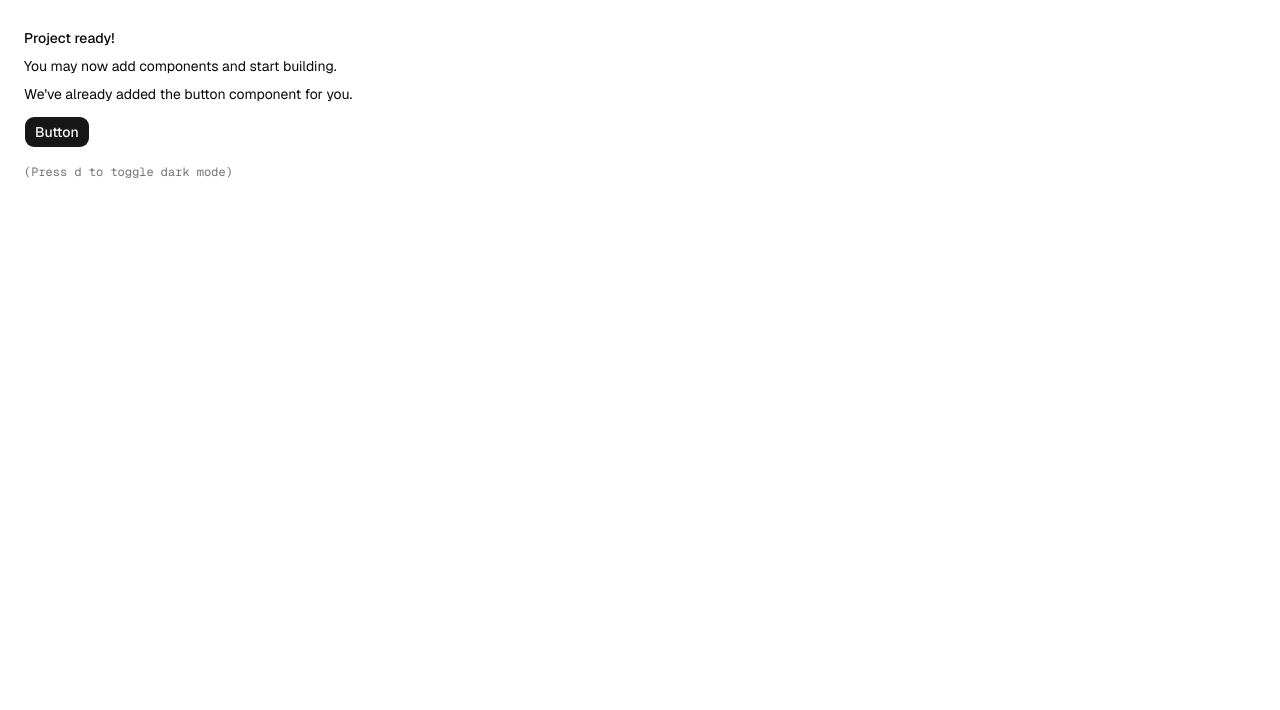
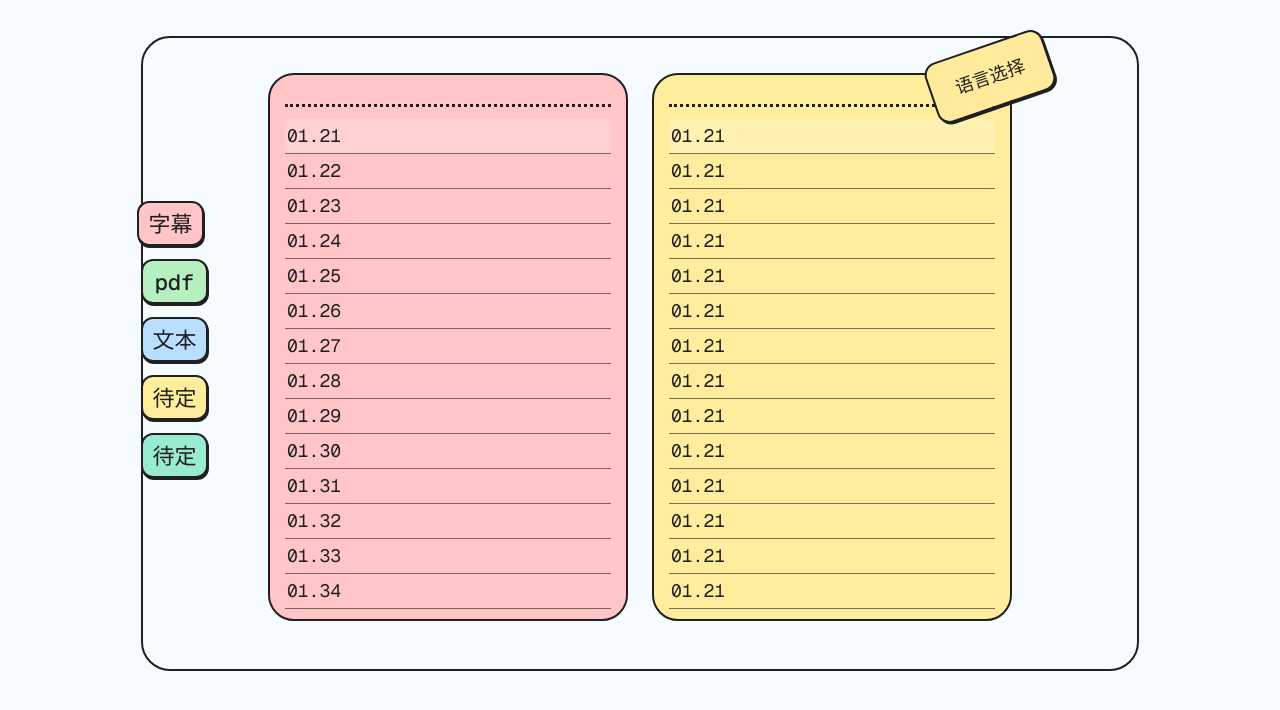
Before and after one commit to Twor/Subtitle-Translate, a Next.js app in the folder apps/web/: page / in a window 1280 px wide. Shown: the top 710 px of the page. Built offline with nearby package versions, Linux system fonts and the light colour scheme.

Commit message:
feat(web): implement subtitle translation workspace

```diff
--- a/apps/web/app/page.tsx
+++ b/apps/web/app/page.tsx
@@ -1,19 +1,176 @@
+"use client"
+
+import { useState } from "react"
 import { Button } from "@workspace/ui/components/button"
 
+const navigation = [
+  { label: "字幕", color: "pink", count: 12 },
+  { label: "pdf", color: "green", count: 4 },
+  { label: "文本", color: "blue", count: 8 },
+  { label: "待定", color: "yellow", count: 3 },
+  { label: "待定", color: "mint", count: 2 },
+] as const
+
+const sourceRows = [
+  "欢迎使用字幕翻译工作台",
+  "把每一句话，翻译成更好的表达",
+  "选择左侧的文件开始编辑",
+  "所有内容都会自动保存",
+  "让字幕和文字保持准确",
+  "检查时间轴和语言风格",
+  "快速预览你的翻译结果",
+  "一切准备就绪",
+  "今天也要顺利完成工作",
+  "保持专注，继续前进",
+  "还有几行内容等待处理",
+  "完成后即可导出文件",
+  "最后检查一次拼写",
+  "字幕翻译完成",
+]
+
+const translatedRows = [
+  "01.21",
+  "01.21",
+  "01.21",
+  "01.21",
+  "01.21",
+  "01.21",
+  "01.21",
+  "01.21",
+  "01.21",
+  "01.21",
+  "01.21",
+  "01.21",
+  "01.21",
+  "01.21",
+]
+
+const colorClasses = {
+  pink: "bg-[#ffc5c7]",
+  green: "bg-[#b6efc0]",
+  blue: "bg-[#b8dfff]",
+  yellow: "bg-[#ffed9e]",
+  mint: "bg-[#98ead1]",
+}
+
 export default function Page() {
+  const [activeTab, setActiveTab] = useState("字幕")
+  const [languageOpen, setLanguageOpen] = useState(false)
+  const [language, setLanguage] = useState("语言选择")
+  const [selectedRow, setSelectedRow] = useState(0)
+
   return (
-    <div className="flex min-h-svh p-6">
-      <div className="flex max-w-md min-w-0 flex-col gap-4 text-sm leading-loose">
-        <div>
-          <h1 className="font-medium">Project ready!</h1>
-          <p>You may now add components and start building.</p>
-          <p>We&apos;ve already added the button component for you.</p>
-          <Button className="mt-2">Button</Button>
+    <main className="min-h-svh bg-[#f4faff] px-3 py-5 text-[#202020] sm:px-8 sm:py-9">
+      <section className="workspace relative mx-auto flex min-h-[calc(100svh-2.5rem)] max-w-[998px] flex-col overflow-visible rounded-[29px] border-[2.5px] border-[#202020] bg-[#f5fbff] sm:min-h-[635px] sm:flex-row sm:px-[125px] sm:py-[35px]">
+        <nav aria-label="文件类型" className="flex shrink-0 gap-2 px-2 py-4 sm:absolute sm:left-[-2px] sm:top-[163px] sm:flex-col sm:gap-[13px] sm:px-0 sm:py-0">
+          {navigation.map((item) => {
+            const active = activeTab === item.label
+            return (
+              <Button
+                key={`${item.color}-${item.label}`}
+                type="button"
+                variant="ghost"
+                onClick={() => setActiveTab(item.label)}
+                aria-pressed={active}
+                className={`h-[43px] min-w-[64px] rounded-[12px] border-[2.5px] border-[#202020] px-2 font-mono text-[22px] font-medium leading-none text-[#202020] shadow-[1px_2px_0_#202020] transition-transform hover:-translate-y-0.5 hover:bg-inherit sm:h-[45px] sm:min-w-[67px] ${colorClasses[item.color]} ${active ? "-translate-x-1" : ""}`}
+              >
+                {item.label}
+                <span className="sr-only">，{item.count} 个文件</span>
+              </Button>
+            )
+          })}
+        </nav>
+
+        <div className="flex min-w-0 flex-1 flex-col gap-4 px-2 pb-5 sm:flex-row sm:gap-6 sm:px-0 sm:pb-0">
+          <TranscriptPanel
+            title="原文"
+            rows={sourceRows}
+            tone="pink"
+            selectedRow={selectedRow}
+            onSelect={setSelectedRow}
+          />
+          <TranscriptPanel
+            title={language}
+            rows={translatedRows}
+            tone="yellow"
+            selectedRow={selectedRow}
+            onSelect={setSelectedRow}
+            languageOpen={languageOpen}
+            onLanguageToggle={() => setLanguageOpen((open) => !open)}
+            onLanguageSelect={(nextLanguage) => {
+              setLanguage(nextLanguage)
+              setLanguageOpen(false)
+            }}
+          />
         </div>
-        <div className="text-muted-foreground font-mono text-xs">
-          (Press <kbd>d</kbd> to toggle dark mode)
-        </div>
-      </div>
-    </div>
+      </section>
+    </main>
   )
 }
+
+function TranscriptPanel({
+  title,
+  rows,
+  tone,
+  selectedRow,
+  onSelect,
+  languageOpen,
+  onLanguageToggle,
+  onLanguageSelect,
+}: {
+  title: string
+  rows: string[]
+  tone: "pink" | "yellow"
+  selectedRow: number
+  onSelect: (row: number) => void
+  languageOpen?: boolean
+  onLanguageToggle?: () => void
+  onLanguageSelect?: (language: string) => void
+}) {
+  const panelColor = tone === "pink" ? "bg-[#ffc5c7]" : "bg-[#ffed9e]"
+
+  return (
+    <article className={`transcript-panel relative flex min-h-[510px] min-w-0 flex-1 flex-col rounded-[26px] border-[2.5px] border-[#202020] px-[14px] pb-3 pt-[27px] sm:h-[548px] sm:min-h-0 sm:min-w-[350px] sm:px-[15px] sm:pt-[29px] ${panelColor}`}>
+      <div className="mb-3 border-t-[3px] border-dotted border-[#202020]" />
+      <div className="flex flex-1 flex-col">
+        {rows.map((row, index) => (
+          <button
+            key={`${row}-${index}`}
+            type="button"
+            onClick={() => onSelect(index)}
+            className={`flex min-h-[35px] w-full items-center border-b border-[#202020]/60 px-0.5 text-left font-mono text-[17px] leading-none transition-colors sm:text-[18px] ${selectedRow === index ? "bg-white/20" : "hover:bg-white/15"}`}
+          >
+            {tone === "pink" ? `01.${String(index + 21).padStart(2, "0")}` : row}
+          </button>
+        ))}
+      </div>
+      {tone === "yellow" && (
+        <div className="absolute -right-[10px] -top-[30px] z-10 sm:-right-[42px] sm:-top-[30px]">
+          <Button
+            type="button"
+            variant="ghost"
+            onClick={onLanguageToggle}
+            aria-expanded={languageOpen}
+            className="language-tag h-[58px] rotate-[-19deg] rounded-[13px] border-[2.5px] border-[#202020] bg-[#ffeb9b] px-5 font-mono text-[17px] font-medium text-[#202020] shadow-[1px_2px_0_#202020] hover:bg-[#ffeb9b] sm:h-[63px] sm:px-6 sm:text-[18px]"
+          >
+            {title}
+          </Button>
+          {languageOpen && (
+            <div className="absolute right-0 top-[52px] flex rotate-[-19deg] flex-col overflow-hidden rounded-lg border-2 border-[#202020] bg-[#fff8c9] text-sm shadow-[2px_3px_0_#202020]">
+              {['English', '日本語', '한국어'].map((option) => (
+                <button
+                  key={option}
+                  type="button"
+                  onClick={() => onLanguageSelect?.(option)}
+                  className="px-4 py-2 text-left font-mono hover:bg-[#ffed9e]"
+                >
+                  {option}
+                </button>
+              ))}
+            </div>
+          )}
+        </div>
+      )}
+    </article>
+  )
+}
```
